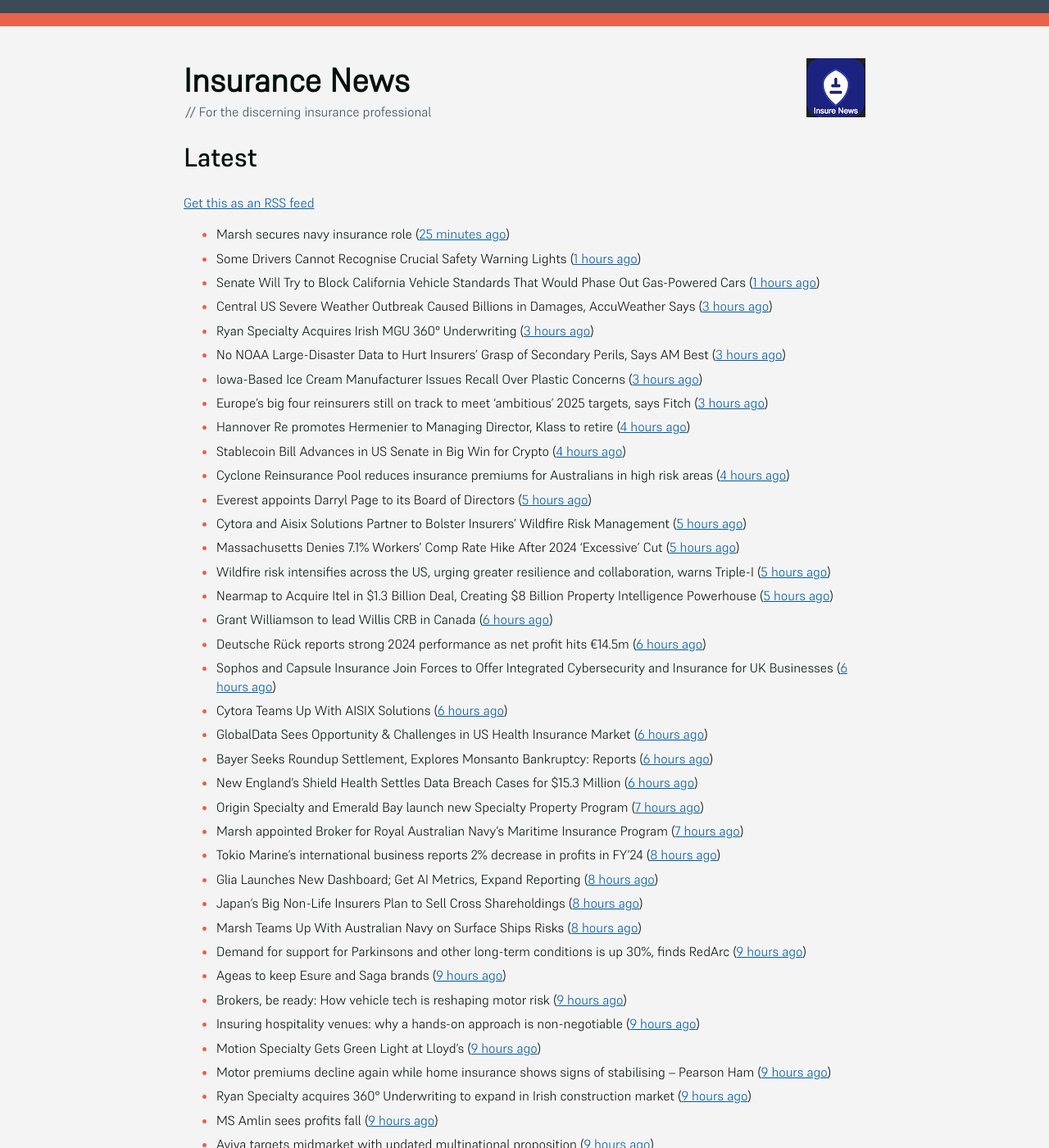
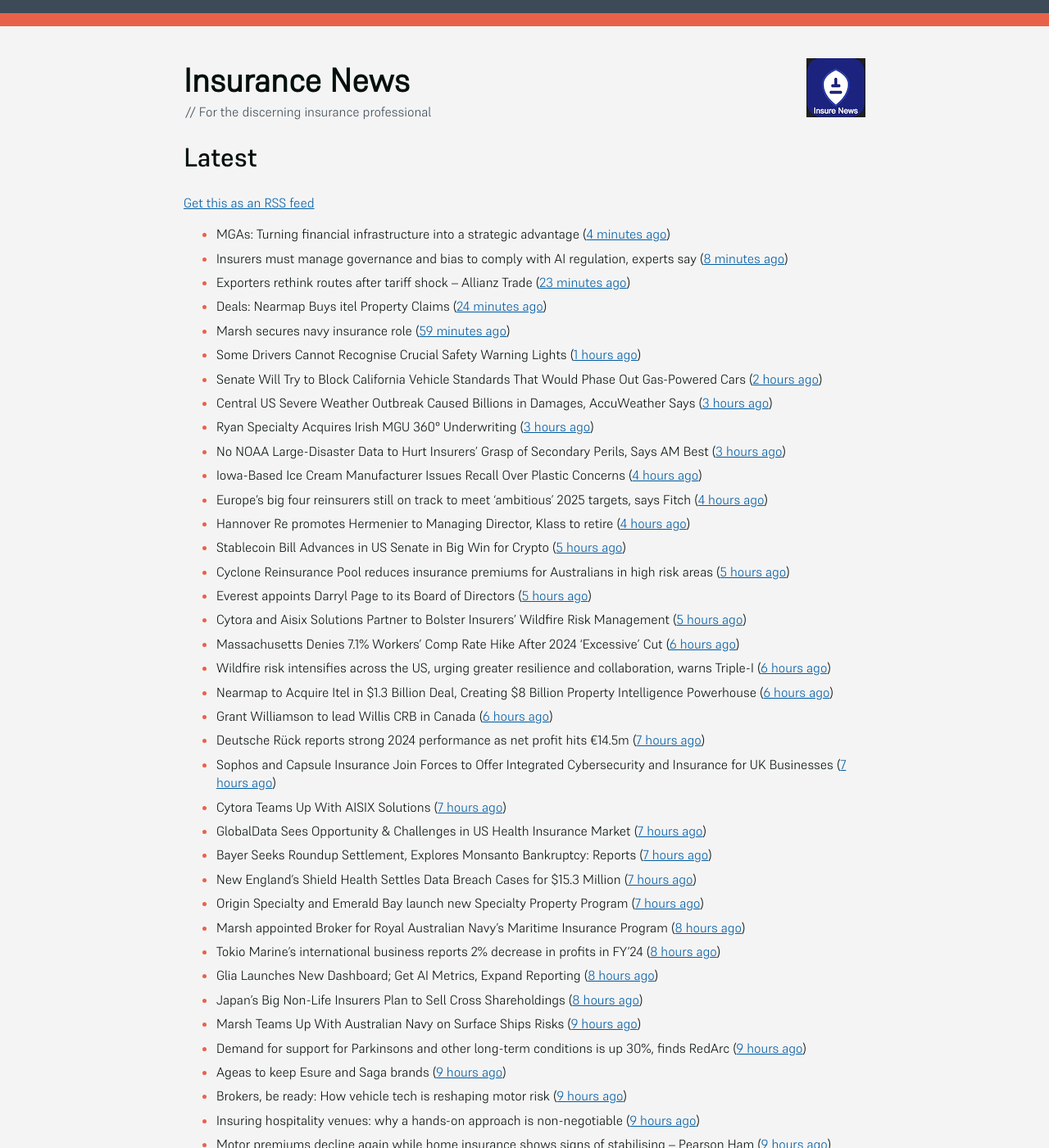
Before and after one commit to mat-0/feeds.thechels.uk, a Jekyll site: the page built from index.md, in a window 1280 px wide and 1400 px high. Shown: the whole window at 82% size. Built offline with Jekyll 4.4.1, drawn with Linux system fonts in a browser that asks for light colours; some of the changed text lies outside the part shown.

Commit message:
New Feed

```diff
--- a/index.md
+++ b/index.md
@@ -8,69 +8,72 @@ description: Latest Updates
 [Get this as an RSS feed](/feed.rss)
 
 <!-- news_marker starts -->
-- Marsh secures navy insurance role ([25 minutes ago](https://www.insurancebusinessmag.com/uk/news/construction-engineering/marsh-secures-navy-insurance-role-536336.aspx))
+- MGAs: Turning financial infrastructure into a strategic advantage ([4 minutes ago](https://www.dig-in.com/opinion/turning-financial-infrastructure-into-a-strategic-advantage))
+- Insurers must manage governance and bias to comply with AI regulation, experts say ([8 minutes ago](https://www.dig-in.com/news/ai-governance-and-bias-become-compliance-issues-for-insurers))
+- Exporters rethink routes after tariff shock – Allianz Trade ([23 minutes ago](https://www.insurancebusinessmag.com/uk/news/sme/exporters-rethink-routes-after-tariff-shock--allianz-trade-536347.aspx))
+- Deals: Nearmap Buys itel Property Claims ([24 minutes ago](https://insurance-edge.net/2025/05/20/deals-nearmap-buys-itel-property-claims/))
+- Marsh secures navy insurance role ([59 minutes ago](https://www.insurancebusinessmag.com/uk/news/construction-engineering/marsh-secures-navy-insurance-role-536336.aspx))
 - Some Drivers Cannot Recognise Crucial Safety Warning Lights ([1 hours ago](https://insurance-edge.net/2025/05/20/some-drivers-cannot-recognise-crucial-safety-warning-lights/))
-- Senate Will Try to Block California Vehicle Standards That Would Phase Out Gas-Powered Cars ([1 hours ago](https://www.insurancejournal.com/news/west/2025/05/20/824554.htm))
+- Senate Will Try to Block California Vehicle Standards That Would Phase Out Gas-Powered Cars ([2 hours ago](https://www.insurancejournal.com/news/west/2025/05/20/824554.htm))
 - Central US Severe Weather Outbreak Caused Billions in Damages, AccuWeather Says ([3 hours ago](https://www.insurancejournal.com/news/midwest/2025/05/20/824523.htm))
 - Ryan Specialty Acquires Irish MGU 360° Underwriting ([3 hours ago](https://www.insurancejournal.com/news/international/2025/05/20/824530.htm))
 - No NOAA Large-Disaster Data to Hurt Insurers’ Grasp of Secondary Perils, Says AM Best ([3 hours ago](https://www.insurancejournal.com/news/national/2025/05/20/824515.htm))
-- Iowa-Based Ice Cream Manufacturer Issues Recall Over Plastic Concerns ([3 hours ago](https://www.insurancejournal.com/news/midwest/2025/05/20/824520.htm))
-- Europe’s big four reinsurers still on track to meet ‘ambitious’ 2025 targets, says Fitch ([3 hours ago](https://www.reinsurancene.ws/europes-big-four-reinsurers-still-on-track-to-meet-ambitious-2025-targets-says-fitch/))
+- Iowa-Based Ice Cream Manufacturer Issues Recall Over Plastic Concerns ([4 hours ago](https://www.insurancejournal.com/news/midwest/2025/05/20/824520.htm))
+- Europe’s big four reinsurers still on track to meet ‘ambitious’ 2025 targets, says Fitch ([4 hours ago](https://www.reinsurancene.ws/europes-big-four-reinsurers-still-on-track-to-meet-ambitious-2025-targets-says-fitch/))
 - Hannover Re promotes Hermenier to Managing Director, Klass to retire ([4 hours ago](https://www.reinsurancene.ws/hannover-re-promotes-hermenier-to-managing-director-klass-to-retire/))
-- Stablecoin Bill Advances in US Senate in Big Win for Crypto ([4 hours ago](https://www.insurancejournal.com/news/national/2025/05/20/824512.htm))
-- Cyclone Reinsurance Pool reduces insurance premiums for Australians in high risk areas ([4 hours ago](https://www.reinsurancene.ws/cyclone-reinsurance-pool-reduces-insurance-premiums-for-australians-in-high-risk-areas/))
+- Stablecoin Bill Advances in US Senate in Big Win for Crypto ([5 hours ago](https://www.insurancejournal.com/news/national/2025/05/20/824512.htm))
+- Cyclone Reinsurance Pool reduces insurance premiums for Australians in high risk areas ([5 hours ago](https://www.reinsurancene.ws/cyclone-reinsurance-pool-reduces-insurance-premiums-for-australians-in-high-risk-areas/))
 - Everest appoints Darryl Page to its Board of Directors ([5 hours ago](https://www.reinsurancene.ws/everest-appoints-darryl-page-to-its-board-of-directors/))
 - Cytora and Aisix Solutions Partner to Bolster Insurers’ Wildfire Risk Management ([5 hours ago](https://www.insurtechinsights.com/cytora-and-aisix-solutions-partner-to-bolster-insurers-wildfire-risk-management/))
-- Massachusetts Denies 7.1% Workers’ Comp Rate Hike After 2024 ‘Excessive’ Cut ([5 hours ago](https://www.insurancejournal.com/news/east/2025/05/20/824489.htm))
-- Wildfire risk intensifies across the US, urging greater resilience and collaboration, warns Triple-I ([5 hours ago](https://www.reinsurancene.ws/wildfire-risk-intensifies-across-the-us-urging-greater-resilience-and-collaboration-warns-triple-i/))
-- Nearmap to Acquire Itel in $1.3 Billion Deal, Creating $8 Billion Property Intelligence Powerhouse ([5 hours ago](https://www.insurtechinsights.com/nearmap-to-acquire-itel-in-1-3-billion-deal-creating-8-billion-property-intelligence-powerhouse/))
+- Massachusetts Denies 7.1% Workers’ Comp Rate Hike After 2024 ‘Excessive’ Cut ([6 hours ago](https://www.insurancejournal.com/news/east/2025/05/20/824489.htm))
+- Wildfire risk intensifies across the US, urging greater resilience and collaboration, warns Triple-I ([6 hours ago](https://www.reinsurancene.ws/wildfire-risk-intensifies-across-the-us-urging-greater-resilience-and-collaboration-warns-triple-i/))
+- Nearmap to Acquire Itel in $1.3 Billion Deal, Creating $8 Billion Property Intelligence Powerhouse ([6 hours ago](https://www.insurtechinsights.com/nearmap-to-acquire-itel-in-1-3-billion-deal-creating-8-billion-property-intelligence-powerhouse/))
 - Grant Williamson to lead Willis CRB in Canada ([6 hours ago](https://www.reinsurancene.ws/grant-williamson-to-lead-willis-crb-in-canada/))
-- Deutsche Rück reports strong 2024 performance as net profit hits €14.5m ([6 hours ago](https://www.reinsurancene.ws/deutsche-ruck-reports-strong-2024-performance-as-net-profit-hits-e14-5m/))
-- Sophos and Capsule Insurance Join Forces to Offer Integrated Cybersecurity and Insurance for UK Businesses ([6 hours ago](https://www.insurtechinsights.com/sophos-and-capsule-insurance-join-forces-to-offer-integrated-cybersecurity-and-insurance-for-uk-businesses/))
-- Cytora Teams Up With AISIX Solutions ([6 hours ago](https://insurance-edge.net/2025/05/20/cytora-teams-up-with-aisix-solutions/))
-- GlobalData Sees Opportunity & Challenges in US Health Insurance Market ([6 hours ago](https://insurance-edge.net/2025/05/20/globaldata-sees-opportunity-challenges-in-us-health-insurance-market/))
-- Bayer Seeks Roundup Settlement, Explores Monsanto Bankruptcy: Reports ([6 hours ago](https://www.insurancejournal.com/news/national/2025/05/20/824477.htm))
-- New England’s Shield Health Settles Data Breach Cases for $15.3 Million ([6 hours ago](https://www.insurancejournal.com/news/east/2025/05/20/824475.htm))
+- Deutsche Rück reports strong 2024 performance as net profit hits €14.5m ([7 hours ago](https://www.reinsurancene.ws/deutsche-ruck-reports-strong-2024-performance-as-net-profit-hits-e14-5m/))
+- Sophos and Capsule Insurance Join Forces to Offer Integrated Cybersecurity and Insurance for UK Businesses ([7 hours ago](https://www.insurtechinsights.com/sophos-and-capsule-insurance-join-forces-to-offer-integrated-cybersecurity-and-insurance-for-uk-businesses/))
+- Cytora Teams Up With AISIX Solutions ([7 hours ago](https://insurance-edge.net/2025/05/20/cytora-teams-up-with-aisix-solutions/))
+- GlobalData Sees Opportunity & Challenges in US Health Insurance Market ([7 hours ago](https://insurance-edge.net/2025/05/20/globaldata-sees-opportunity-challenges-in-us-health-insurance-market/))
+- Bayer Seeks Roundup Settlement, Explores Monsanto Bankruptcy: Reports ([7 hours ago](https://www.insurancejournal.com/news/national/2025/05/20/824477.htm))
+- New England’s Shield Health Settles Data Breach Cases for $15.3 Million ([7 hours ago](https://www.insurancejournal.com/news/east/2025/05/20/824475.htm))
 - Origin Specialty and Emerald Bay launch new Specialty Property Program ([7 hours ago](https://www.reinsurancene.ws/origin-specialty-and-emerald-bay-launch-new-specialty-property-program/))
-- Marsh appointed Broker for Royal Australian Navy’s Maritime Insurance Program ([7 hours ago](https://www.reinsurancene.ws/marsh-appointed-broker-for-royal-australian-navys-maritime-insurance-program/))
+- Marsh appointed Broker for Royal Australian Navy’s Maritime Insurance Program ([8 hours ago](https://www.reinsurancene.ws/marsh-appointed-broker-for-royal-australian-navys-maritime-insurance-program/))
 - Tokio Marine’s international business reports 2% decrease in profits in FY’24 ([8 hours ago](https://www.reinsurancene.ws/tokio-marines-international-business-reports-2-decrease-in-profits-in-fy24/))
 - Glia Launches New Dashboard; Get AI Metrics, Expand Reporting ([8 hours ago](https://insurance-edge.net/2025/05/20/glia-launches-new-dashboard-get-ai-metrics-expand-reporting/))
 - Japan’s Big Non-Life Insurers Plan to Sell Cross Shareholdings ([8 hours ago](https://www.insurancejournal.com/news/international/2025/05/20/824468.htm))
-- Marsh Teams Up With Australian Navy on Surface Ships Risks ([8 hours ago](https://insurance-edge.net/2025/05/20/marsh-teams-up-with-australian-navy-on-surface-ships-risks/))
+- Marsh Teams Up With Australian Navy on Surface Ships Risks ([9 hours ago](https://insurance-edge.net/2025/05/20/marsh-teams-up-with-australian-navy-on-surface-ships-risks/))
 - Demand for support for Parkinsons and other long-term conditions is up 30%, finds RedArc ([9 hours ago](https://ifamagazine.com/demand-for-support-for-parkinsons-and-other-long-term-conditions-is-up-30-finds-redarc/))
 - Ageas to keep Esure and Saga brands ([9 hours ago](https://www.postonline.co.uk/news/7957788/ageas-to-keep-esure-and-saga-brands))
 - Brokers, be ready: How vehicle tech is reshaping motor risk ([9 hours ago](https://www.insurancebusinessmag.com/uk/news/auto-motor/brokers-be-ready-how-vehicle-tech-is-reshaping-motor-risk-536269.aspx))
 - Insuring hospitality venues: why a hands-on approach is non-negotiable ([9 hours ago](https://www.insurancebusinessmag.com/uk/news/hospitality/insuring-hospitality-venues-why-a-handson-approach-is-nonnegotiable-536268.aspx))
-- Motion Specialty Gets Green Light at Lloyd’s ([9 hours ago](https://insurance-edge.net/2025/05/20/motion-specialty-gets-green-light-at-lloyds/))
 - Motor premiums decline again while home insurance shows signs of stabilising – Pearson Ham ([9 hours ago](https://www.insurancebusinessmag.com/uk/news/auto-motor/motor-premiums-decline-again-while-home-insurance-shows-signs-of-stabilising--pearson-ham-536267.aspx))
 - Ryan Specialty acquires 360° Underwriting to expand in Irish construction market ([9 hours ago](https://www.insurancebusinessmag.com/uk/news/breaking-news/ryan-specialty-acquires-360-underwriting-to-expand-in-irish-construction-market-536266.aspx))
 - MS Amlin sees profits fall ([9 hours ago](https://www.insurancebusinessmag.com/uk/news/breaking-news/ms-amlin-sees-profits-fall-536259.aspx))
-- Aviva targets midmarket with updated multinational proposition ([9 hours ago](https://www.postonline.co.uk/broker/7957787/aviva-targets-midmarket-with-updated-multinational-proposition))
-- USAA Names Brian Goldman as New Chief Risk Officer ([10 hours ago](https://www.insurtechinsights.com/usaa-names-brian-goldman-as-new-chief-risk-officer/))
+- Aviva targets midmarket with updated multinational proposition ([10 hours ago](https://www.postonline.co.uk/broker/7957787/aviva-targets-midmarket-with-updated-multinational-proposition))
+- USAA Names Brian Goldman as New Chief Risk Officer ([11 hours ago](https://www.insurtechinsights.com/usaa-names-brian-goldman-as-new-chief-risk-officer/))
 - FCA defends decision to ditch insurance CPD ([11 hours ago](https://www.postonline.co.uk/news/7957780/fca-defends-decision-to-ditch-insurance-cpd))
-- People Moves: Boroughs Named Chubb Group Vice Chairman, Hogan Succeeds Boroughs as Investment Officer; Cushing Named Head of Construction at Zurich NA ([12 hours ago](https://www.insurancejournal.com/news/national/2025/05/20/824390.htm))
-- More Tornadoes Plow Through Central US, Leaving Thousands Without Power ([12 hours ago](https://www.insurancejournal.com/news/southeast/2025/05/20/824450.htm))
-- Ministry of Justice's Legal Aid Agency suspends services amid cyberattack ([12 hours ago](https://www.insurancebusinessmag.com/uk/news/cyber/ministry-of-justices-legal-aid-agency-suspends-services-amid-cyberattack-536241.aspx))
+- People Moves: Boroughs Named Chubb Group Vice Chairman, Hogan Succeeds Boroughs as Investment Officer; Cushing Named Head of Construction at Zurich NA ([13 hours ago](https://www.insurancejournal.com/news/national/2025/05/20/824390.htm))
+- More Tornadoes Plow Through Central US, Leaving Thousands Without Power ([13 hours ago](https://www.insurancejournal.com/news/southeast/2025/05/20/824450.htm))
+- Ministry of Justice's Legal Aid Agency suspends services amid cyberattack ([13 hours ago](https://www.insurancebusinessmag.com/uk/news/cyber/ministry-of-justices-legal-aid-agency-suspends-services-amid-cyberattack-536241.aspx))
 - Aviva on how a garden can protect your property from extreme weather ([13 hours ago](https://www.insurancebusinessmag.com/uk/news/property-insurance/aviva-on-how-a-garden-can-protect-your-property-from-extreme-weather-536238.aspx))
 - Allianz unveils Unity Awards ([13 hours ago](https://www.insurancebusinessmag.com/uk/news/breaking-news/allianz-unveils-unity-awards-536237.aspx))
 - AmTrust International reports progress in Turkey ([13 hours ago](https://www.insurancebusinessmag.com/uk/news/breaking-news/amtrust-international-reports-progress-in-turkey-536236.aspx))
-- Could Your Tech Stack Use a Spring Cleaning? How to Reduce Insurance IT Complexity with APIs ([13 hours ago](https://www.insurancejournal.com/blogs/agentsync/2025/05/20/822951.htm))
-- Driverless Trucking Firm Aurora Puts Human Back in Driver’s Seat ([13 hours ago](https://www.insurancejournal.com/news/southcentral/2025/05/20/824443.htm))
-- Big Interview: Jason Richards, Swiss Re ([13 hours ago](https://www.postonline.co.uk/reinsurance/7957541/big-interview-jason-richards-swiss-re))
+- Could Your Tech Stack Use a Spring Cleaning? How to Reduce Insurance IT Complexity with APIs ([14 hours ago](https://www.insurancejournal.com/blogs/agentsync/2025/05/20/822951.htm))
+- Driverless Trucking Firm Aurora Puts Human Back in Driver’s Seat ([14 hours ago](https://www.insurancejournal.com/news/southcentral/2025/05/20/824443.htm))
+- Big Interview: Jason Richards, Swiss Re ([14 hours ago](https://www.postonline.co.uk/reinsurance/7957541/big-interview-jason-richards-swiss-re))
 - APCIA: Record Shows ‘Minimal Complaints’ on Hurricane Milton, Helene Claims ([14 hours ago](https://www.insurancejournal.com/news/national/2025/05/20/824364.htm))
 - Italy’s Data Watchdog Fines AI Company Replika’s Developer $5.6 Million ([14 hours ago](https://www.insurancejournal.com/news/international/2025/05/20/824403.htm))
-- EY Negligently Missed Huge Fraud at Collapsed Hospital Operator, $3B UK Trial Hears ([14 hours ago](https://www.insurancejournal.com/news/international/2025/05/20/824369.htm))
-- EU Will Propose to G7 Nations a Reduction in Sanctions Price Cap for Russian Oil ([14 hours ago](https://www.insurancejournal.com/news/international/2025/05/20/824398.htm))
-- Motion Specialty Launches Lloyd’s MGU, Founded by Former Hiscox Executives ([14 hours ago](https://www.insurancejournal.com/news/international/2025/05/20/824409.htm))
-- FCC Approves Verizon Deal to Acquire Frontier After DEI Changes ([14 hours ago](https://www.insurancejournal.com/news/national/2025/05/20/824415.htm))
-- People Moves: O’Day Named Acting Director of Oregon DCBS, Keen as Acting Insurance Commissioner ([14 hours ago](https://www.insurancejournal.com/news/west/2025/05/20/824095.htm))
-- Maryland Officials Say Autopsies Misclassified Deaths in Police Custody ([14 hours ago](https://www.insurancejournal.com/news/east/2025/05/20/824439.htm))
-- US Aviation Authorities Probe LaGuardia Runway Close Call ([14 hours ago](https://www.insurancejournal.com/news/east/2025/05/20/824432.htm))
-- Idaho Police Release Names of 6 Killed in Yellowstone Tour Crash Amid Investigation ([14 hours ago](https://www.insurancejournal.com/news/west/2025/05/20/824420.htm))
-- A new era for justice in Northern Ireland? ([14 hours ago](https://www.postonline.co.uk/claims/7957782/a-new-era-for-justice-in-northern-ireland))
-- Train Strikes Family on Ohio Railroad Bridge, Killing 3 ([14 hours ago](https://www.insurancejournal.com/news/midwest/2025/05/20/824453.htm))
+- EY Negligently Missed Huge Fraud at Collapsed Hospital Operator, $3B UK Trial Hears ([15 hours ago](https://www.insurancejournal.com/news/international/2025/05/20/824369.htm))
+- EU Will Propose to G7 Nations a Reduction in Sanctions Price Cap for Russian Oil ([15 hours ago](https://www.insurancejournal.com/news/international/2025/05/20/824398.htm))
+- Motion Specialty Launches Lloyd’s MGU, Founded by Former Hiscox Executives ([15 hours ago](https://www.insurancejournal.com/news/international/2025/05/20/824409.htm))
+- FCC Approves Verizon Deal to Acquire Frontier After DEI Changes ([15 hours ago](https://www.insurancejournal.com/news/national/2025/05/20/824415.htm))
+- People Moves: O’Day Named Acting Director of Oregon DCBS, Keen as Acting Insurance Commissioner ([15 hours ago](https://www.insurancejournal.com/news/west/2025/05/20/824095.htm))
+- Maryland Officials Say Autopsies Misclassified Deaths in Police Custody ([15 hours ago](https://www.insurancejournal.com/news/east/2025/05/20/824439.htm))
+- US Aviation Authorities Probe LaGuardia Runway Close Call ([15 hours ago](https://www.insurancejournal.com/news/east/2025/05/20/824432.htm))
+- Idaho Police Release Names of 6 Killed in Yellowstone Tour Crash Amid Investigation ([15 hours ago](https://www.insurancejournal.com/news/west/2025/05/20/824420.htm))
+- A new era for justice in Northern Ireland? ([15 hours ago](https://www.postonline.co.uk/claims/7957782/a-new-era-for-justice-in-northern-ireland))
+- Train Strikes Family on Ohio Railroad Bridge, Killing 3 ([15 hours ago](https://www.insurancejournal.com/news/midwest/2025/05/20/824453.htm))
 - AI data management crucial for insurers' compliance ([23 hours ago](https://www.dig-in.com/news/ai-data-management-crucial-for-insurers-compliance))
-- Strategies for navigating regulatory changes in a digital landscape ([23 hours ago](https://www.dig-in.com/opinion/strategies-for-navigating-federal-and-state-regulations))
+- Strategies for navigating regulatory changes in a digital landscape ([1 days ago](https://www.dig-in.com/opinion/strategies-for-navigating-federal-and-state-regulations))
 - Zurich targeting 30% SME growth in 2025 ([1 days ago](https://www.postonline.co.uk/news/7957779/zurich-targeting-30-sme-growth-in-2025))
 - Aviva Partners with CyberCube to Enhance Cyber Threat Detection and Exposure Management ([1 days ago](https://www.insurtechinsights.com/aviva-partners-with-cybercube-to-enhance-cyber-threat-detection-and-exposure-management/))
 - How Aviva is redefining mid-market support ([1 days ago](https://www.insurancebusinessmag.com/uk/news/breaking-news/how-aviva-is-redefining-midmarket-support-535375.aspx))
@@ -94,7 +97,7 @@ description: Latest Updates
 - West of England P&I Club sees combined ratio sink ([1 days ago](https://www.insurancebusinessmag.com/uk/news/marine/west-of-england-pandi-club-sees-combined-ratio-sink-536117.aspx))
 - Diary of an Insurer: Gallagher’s Ayshea King ([1 days ago](https://www.postonline.co.uk/broker/7957466/diary-of-an-insurer-gallaghers-ayshea-king))
 - Claims service improves but regional delivery varies ([1 days ago](https://www.postonline.co.uk/claims/7957673/claims-service-improves-but-regional-delivery-varies))
-- How IoT complements Plymouth Rock's coverage strategy ([1 days ago](https://www.dig-in.com/news/plymouth-rock-uses-iot-technology-to-manage-risks))
+- How IoT complements Plymouth Rock's coverage strategy ([2 days ago](https://www.dig-in.com/news/plymouth-rock-uses-iot-technology-to-manage-risks))
 - Independent agents need data support to use agentic AI ([2 days ago](https://www.dig-in.com/news/independent-agents-need-data-support-to-use-agentic-ai))
 - Relm Explains How Insurance is the Backbone For Pushing the Boundaries of Innovation ([3 days ago](https://thefintechtimes.com/relm-explains-how-insurance-is-the-backbone-for-pushing-the-boundaries-of-innovation/))
 - Basel Committee resists US pressure to downplay climate risk ([4 days ago](https://www.dig-in.com/articles/basel-committee-resists-us-pressure-to-downplay-climate-risk))
@@ -106,17 +109,14 @@ description: Latest Updates
 - Attracting new business to the London specialty market ([4 days ago](https://www.insurancebusinessmag.com/uk/news/breaking-news/attracting-new-business-to-the-london-specialty-market-535974.aspx))
 - Climate proofing businesses as the summer season arrives ([4 days ago](https://www.insurancebusinessmag.com/uk/news/catastrophe/climate-proofing-businesses-as-the-summer-season-arrives-535973.aspx))
 - Aegon grows Q1 2025 operating capital generation amid US mortality pressure ([4 days ago](https://www.insurancebusinessmag.com/uk/news/breaking-news/aegon-grows-q1-2025-operating-capital-generation-amid-us-mortality-pressure-535972.aspx))
-- IFB flags social media ghost brokers targeting learner and young car insurance buyers ([4 days ago](https://www.insurancebusinessmag.com/uk/news/auto-motor/ifb-flags-social-media-ghost-brokers-targeting-learner-and-young-car-insurance-buyers-535971.aspx))
 - Yutree MD optimistic for the future of independent brokers ([4 days ago](https://www.postonline.co.uk/news/7957767/yutree-md-optimistic-for-the-future-of-independent-brokers))
 - FCA hopes firms will gain confidence with fewer rules ([4 days ago](https://www.postonline.co.uk/news/7957766/fca-hopes-firms-will-gain-confidence-with-fewer-rules))
 - What Tiernan will find in the Lloyd’s CEO in-tray ([4 days ago](https://www.postonline.co.uk/lloydslondon/7957720/what-tiernan-will-find-in-the-lloyds-ceo-in-tray))
 - Penny Black’s Social Diary: Markerstudy’s premiere; iCan’s lassi ([4 days ago](https://www.postonline.co.uk/people/7957568/penny-blacks-social-diary-markerstudys-premiere-icans-lassi))
-- How insurers can use systemic risk knowledge internally ([4 days ago](https://www.dig-in.com/opinion/how-insurers-can-use-systemic-risk-knowledge-internally))
+- How insurers can use systemic risk knowledge internally ([5 days ago](https://www.dig-in.com/opinion/how-insurers-can-use-systemic-risk-knowledge-internally))
 - Marsh McLennan moves to Amazon cloud; ZestyAI in Connecticut and West Virginia: Insurtech news ([5 days ago](https://www.dig-in.com/news/marsh-mclennan-to-amazon-cloud-zestyai-and-insurtech-news))
 - Tiernan calls out ‘egregious trading behaviours’ at Lloyd’s ([5 days ago](https://www.postonline.co.uk/lloydslondon/7957765/tiernan-calls-out-egregious-trading-behaviours-at-lloyds))
 - Nationwide Partners with Kadance to Offer Genomics-Based Precision Health to Life Insurance Customers ([5 days ago](https://www.insurtechinsights.com/nationwide-partners-with-kadance-to-offer-genomics-based-precision-health-to-life-insurance-customers/))
-- Africa startups to seek new backers ([5 days ago](https://www.dig-in.com/articles/africa-startups-to-seek-new-backers))
-- Using technology to mitigate common household risks ([5 days ago](https://www.dig-in.com/podcast/using-technology-to-mitigate-common-household-risks))
 - Tinubu Secures $45 Million to Accelerate Global Leadership in Specialty Insurance SaaS ([5 days ago](https://www.insurtechinsights.com/tinubu-secures-45-million-to-accelerate-global-leadership-in-specialty-insurance-saas/))
 - ‘Don’t preach to us’, pleads Pen CEO ([5 days ago](https://www.postonline.co.uk/broker/7957752/dont-preach-to-us-pleads-pen-ceo))
 - DLG deal ‘on course’ and not a distraction for Aviva ([5 days ago](https://www.postonline.co.uk/news/7957750/dlg-deal-on-course-and-not-a-distraction-for-aviva))
```
